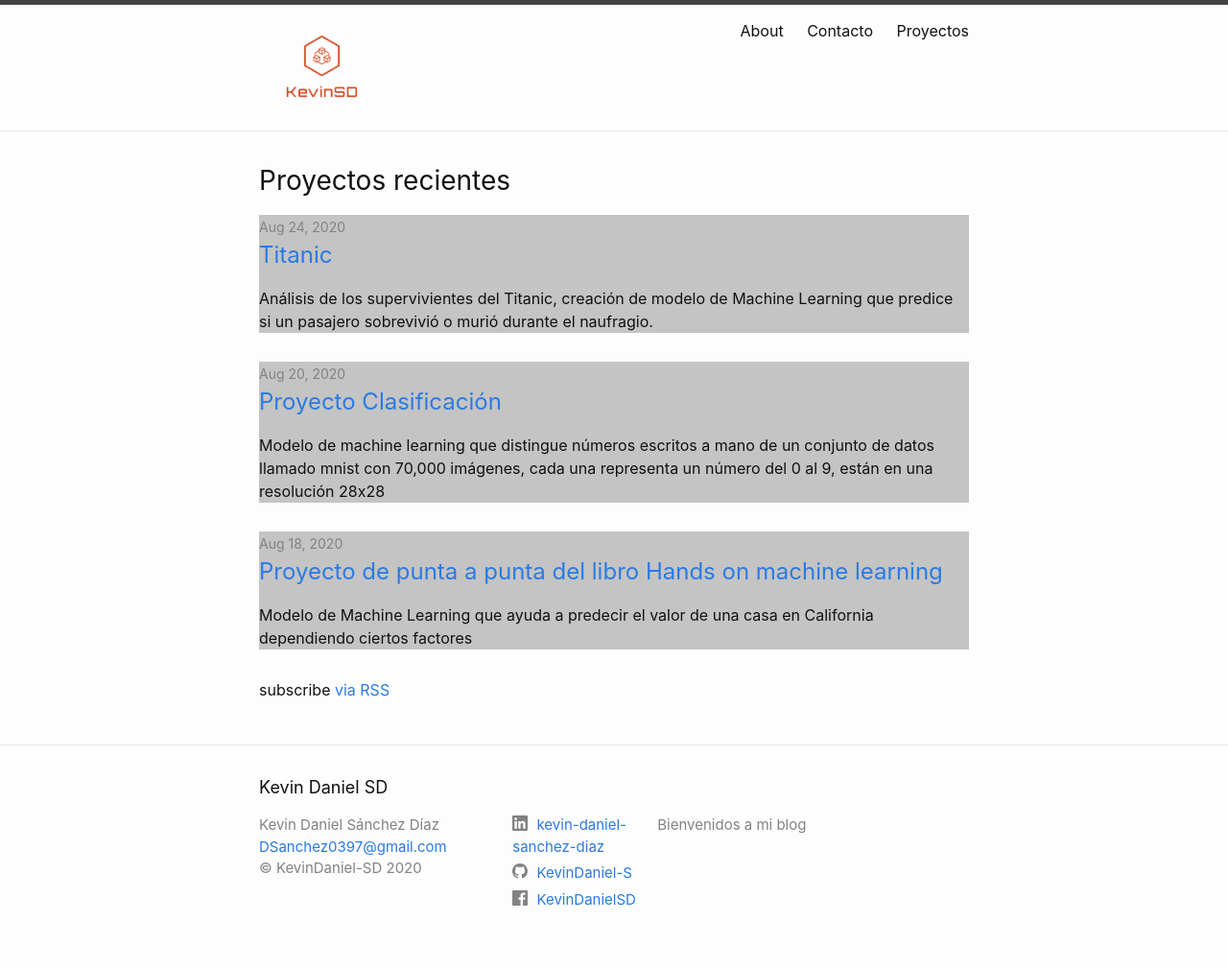
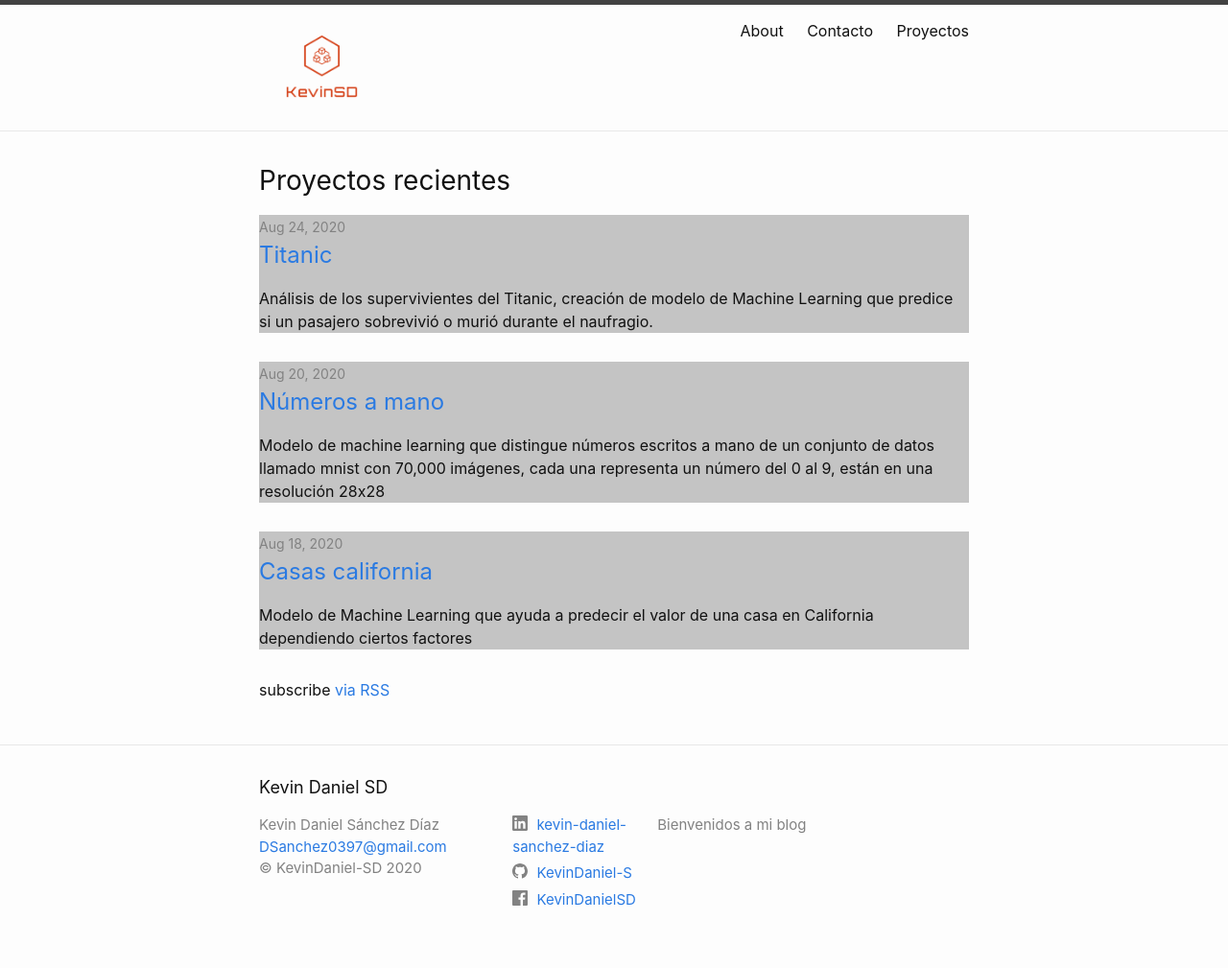
Before and after one commit to KevinDaniel-S/KevinDaniel-S.github.io, a Jekyll site: the page built from index.markdown, in a window 1280 px wide. Shown: the whole page at 96% size. Built offline with Jekyll 4.4.1, drawn with Linux system fonts in a browser that asks for light colours.

Commit message:
Fix names

```diff
--- a/_posts/2020-08-16-End-to-end-Proyect.md
+++ b/_posts/2020-08-16-Casas-california.md
@@ -1,6 +1,6 @@
 ---
 layout: post
-title:  "Proyecto de punta a punta del libro Hands on machine learning"
+title:  "Casas california"
 date:   2020-08-17 20:12:00 -0500
 categories: Machine Learning
 ---
--- a/_posts/2020-08-20-Classifier_Proyect.md
+++ b/_posts/2020-08-20-Números-a-mano.md
@@ -1,6 +1,6 @@
 ---
 layout: post
-title:  "Proyecto Clasificación"
+title:  "Números a mano"
 date:   2020-08-20 13:09:00 -0500
 categories: Machine Learning
 ---
```
